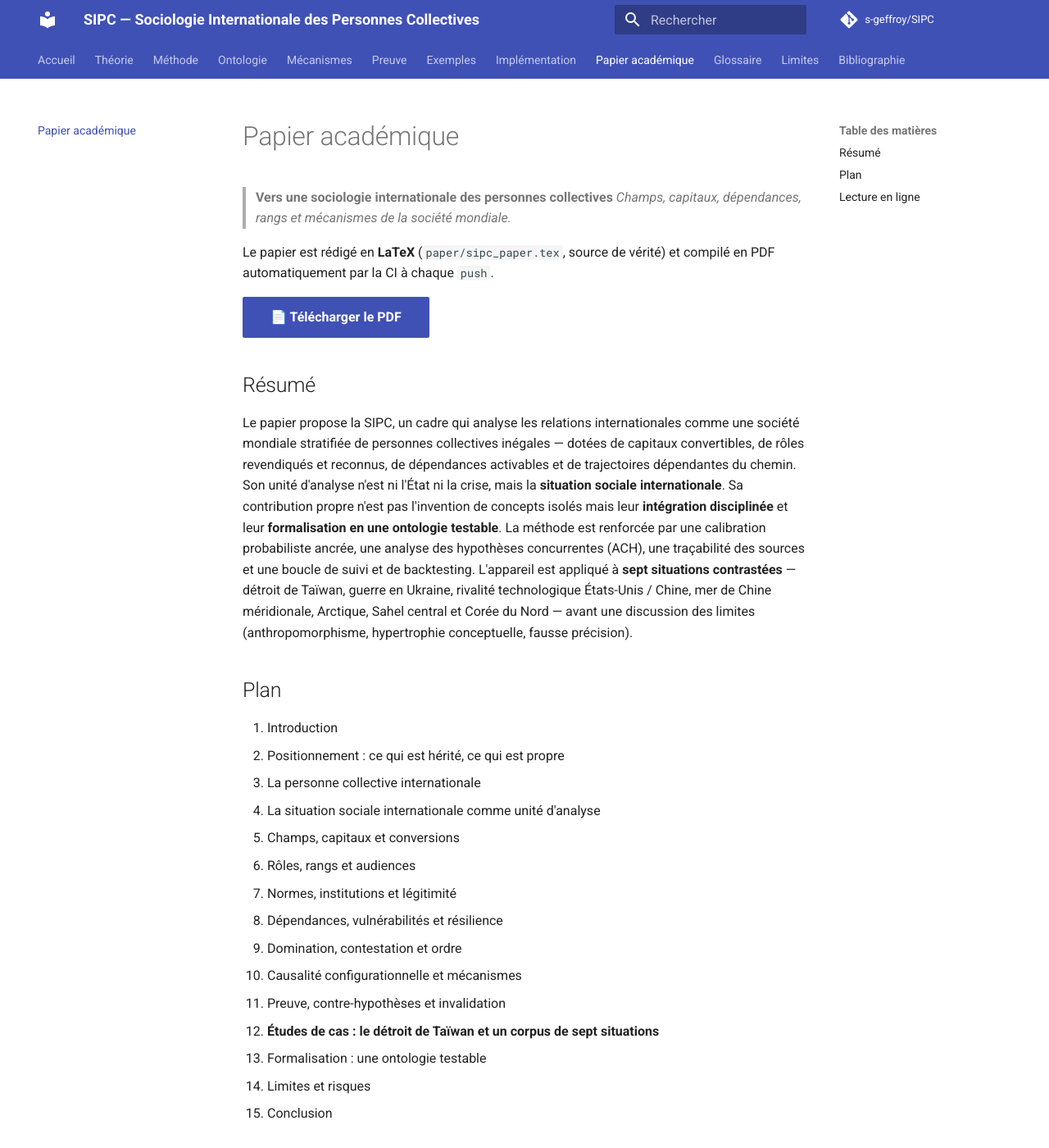
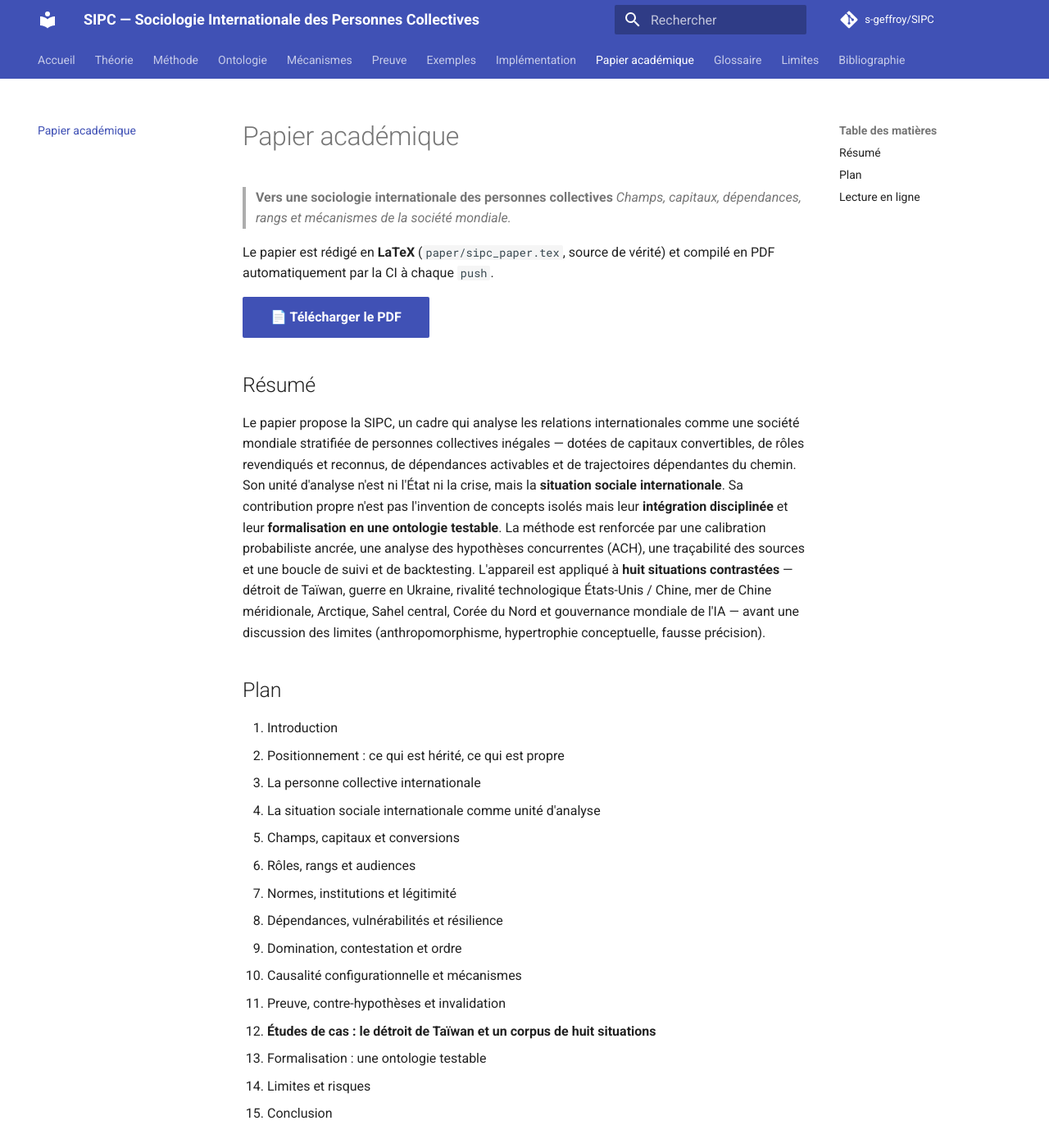
Before and after one commit to s-geffroy/SIPC, an MkDocs documentation site: the page built from docs/papier.md, in a window 1280 px wide and 1400 px high. Shown: the whole window at 82% size. Built offline with MkDocs 1.6.1 and Material for MkDocs 9.7.7, drawn with Linux system fonts in a browser that asks for light colours; comment, search, counter and statistics services are not loaded.

Commit message:
Synchronise la page Papier au corpus de huit cas
docs/papier.md était resté à sept situations ; ajout de la gouvernance mondiale de l'IA dans le
résumé et le titre de la section 12. CHANGELOG 2.7.1.

Co-Authored-By: Claude Opus 4.7 (1M context) <noreply@anthropic.com>

```diff
--- a/docs/papier.md
+++ b/docs/papier.md
@@ -18,10 +18,10 @@ internationale**. Sa contribution propre n'est pas l'invention de concepts isol
 **intégration disciplinée** et leur **formalisation en une ontologie testable**. La méthode est
 renforcée par une calibration probabiliste ancrée, une analyse des hypothèses concurrentes
 (ACH), une traçabilité des sources et une boucle de suivi et de backtesting. L'appareil est
-appliqué à **sept situations contrastées** — détroit de Taïwan, guerre en Ukraine, rivalité
-technologique États-Unis / Chine, mer de Chine méridionale, Arctique, Sahel central et Corée du
-Nord — avant une discussion des limites (anthropomorphisme, hypertrophie conceptuelle, fausse
-précision).
+appliqué à **huit situations contrastées** — détroit de Taïwan, guerre en Ukraine, rivalité
+technologique États-Unis / Chine, mer de Chine méridionale, Arctique, Sahel central, Corée du
+Nord et gouvernance mondiale de l'IA — avant une discussion des limites (anthropomorphisme,
+hypertrophie conceptuelle, fausse précision).
 
 ## Plan
 
@@ -36,7 +36,7 @@ précision).
 9. Domination, contestation et ordre
 10. Causalité configurationnelle et mécanismes
 11. Preuve, contre-hypothèses et invalidation
-12. **Études de cas : le détroit de Taïwan et un corpus de sept situations**
+12. **Études de cas : le détroit de Taïwan et un corpus de huit situations**
 13. Formalisation : une ontologie testable
 14. Limites et risques
 15. Conclusion
```
Also changed, not shown: CHANGELOG.md (+6 -0 lines).
